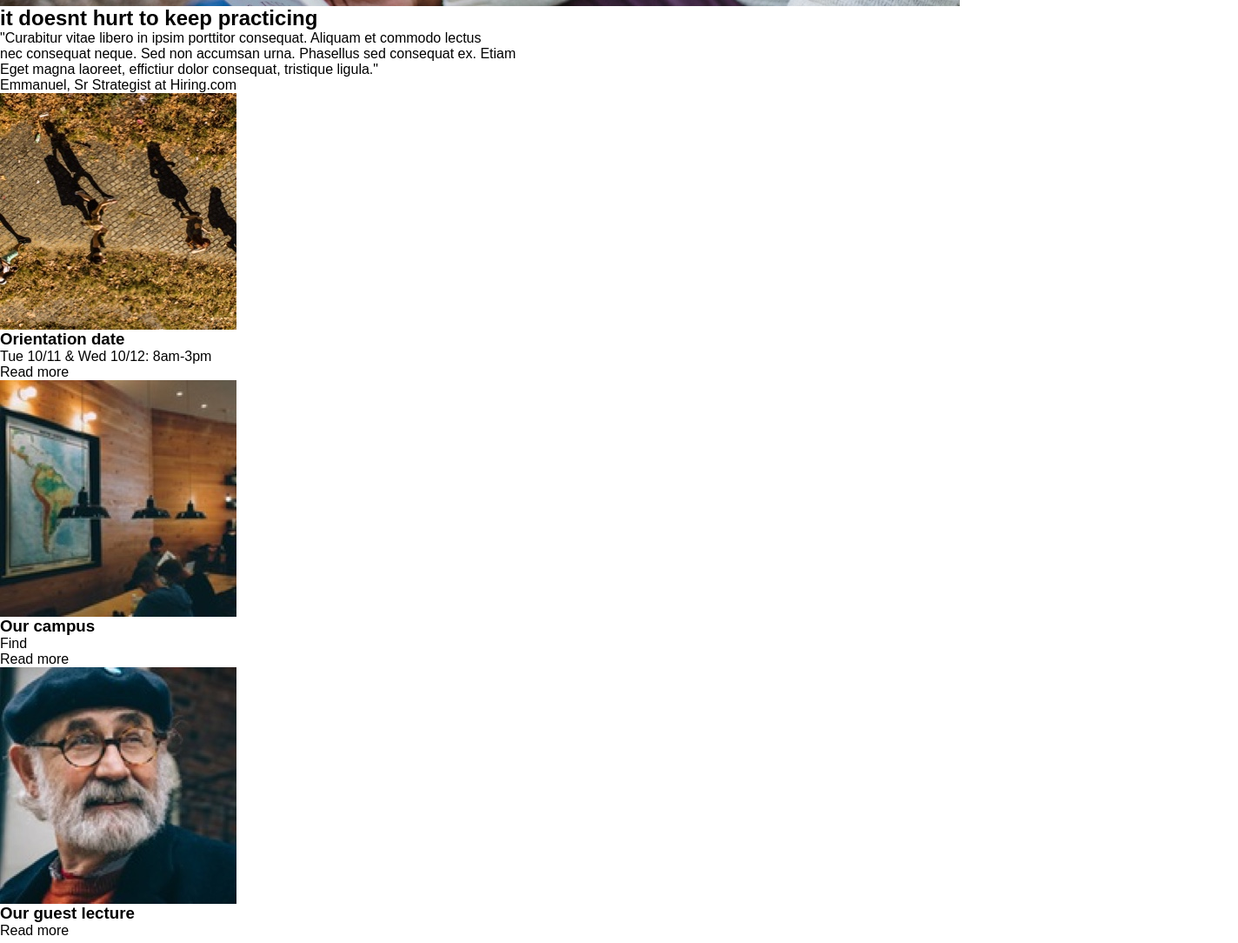
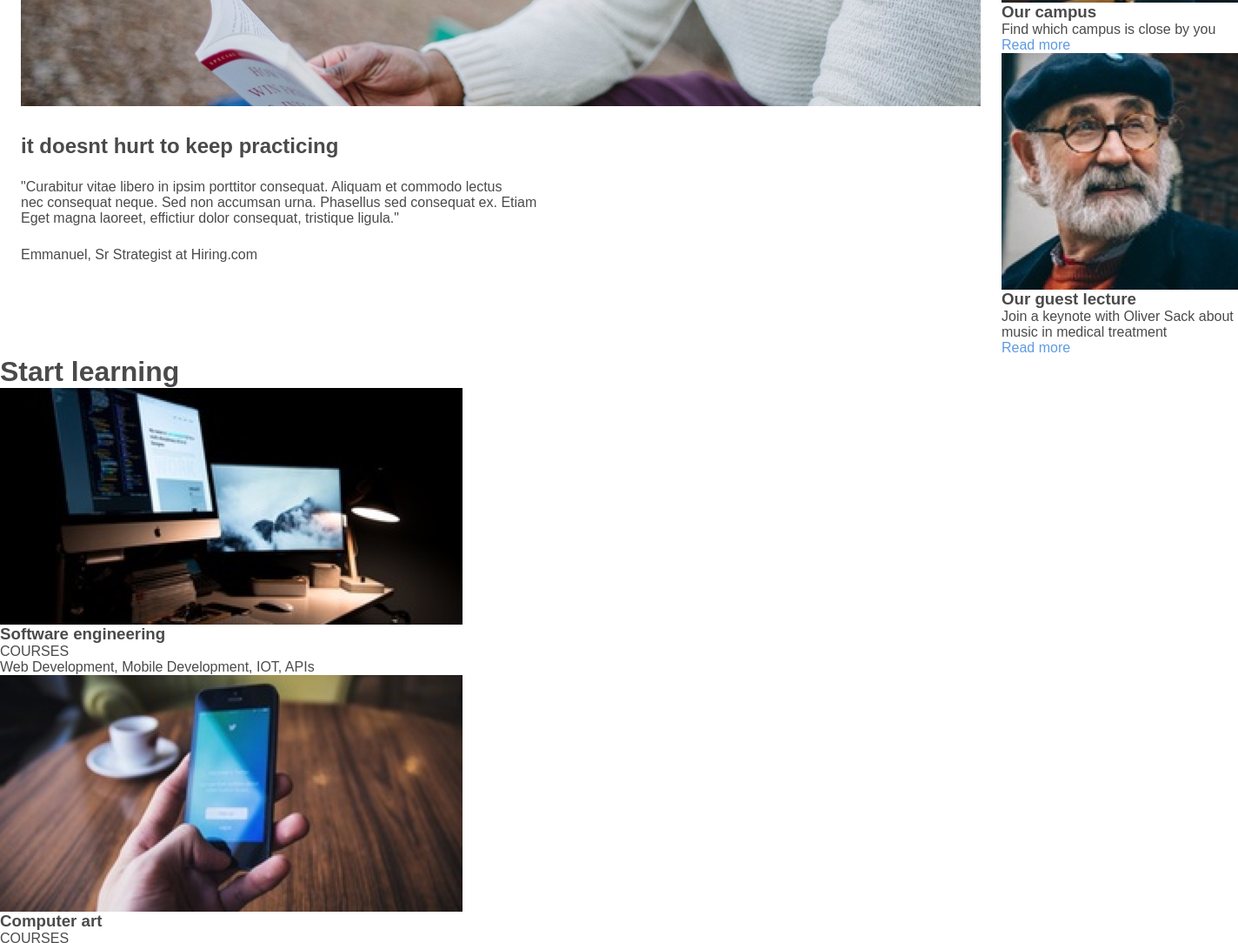
Before and after one commit to fatemeh2-0/Capstone-project, a plain HTML site: page index.html in a window 1280 px wide. Shown: the part 1178-2262 px from the top of the page at 87% size, 1424 px wide, since content can reach past the window. Drawn offline with Linux system fonts and the light colour scheme.

Commit message:
final changes

```diff
--- a/Style.css
+++ b/CSS/Style.css
@@ -147,8 +147,64 @@ button a {
 
 }
 /* Practice */
+.practice {
+  display: flex;
+  align-items: center;
+  color:#4a4a4a;
+  flex-direction: row;
+}
+
+#textimg {
+flex: 3;
+
+}
+
+#textimg img {
+margin: 32px 24px;
+}
+
+.heading {
+  font-size: 1.5rem;
+  margin: 0 0 24px 24px;
+}
+
+.parap{
+  margin: 0 0 24px 24px;
+}
+
+.parag {
+  margin: 0 0 24px 24px;
+}
+
+.catalogue {
+display: flex;
+flex-direction: column;
+}
+
+.cat1 .catalogue  {
+flex-direction: row;
+}
+
+.cat2 .catalogue {
+flex-direction: row;
+}
+
+.catalogue a {
+  text-decoration: none;
+  color: #5e9ae2;
+}
+
+/* Start learning */
+.learning {
+  color: #4a4a4a;
+}
+
+.Learnings {
+  display: flex;
+  flex-direction: column;
+}
 
 
-/* Start learning */
+
 /* Thesis */
 /* Footer */
--- a/index.html
+++ b/index.html
@@ -2,7 +2,7 @@
   <head>
     <title>Colmar Academy</title>
     <meta charset="UTF-8">
-    <link href="Style.css" type="text/css" rel="stylesheet">
+    <link href="CSS/Style.css" type="text/css" rel="stylesheet">
     <link href="https://fonts.googleapis.com/css2?family=Source+Sans+Pro:wght@200;300;400&display=swap" rel="stylesheet">
   </head>
 
@@ -35,43 +35,48 @@
       </div>
     </div>
     <!--Practice-->
-    <div class="">
-    <div class="">
+    <div class="practice">
+    <div id="textimg">
       <img src="Resources/images/information-main.jpg">
-      <h2> it doesnt hurt to keep practicing </h2>
-      <p>"Curabitur vitae libero in ipsim porttitor consequat. Aliquam et commodo lectus <br>
+      <h2 class="heading"> it doesnt hurt to keep practicing </h2>
+      <p class="parap">"Curabitur vitae libero in ipsim porttitor consequat. Aliquam et commodo lectus <br>
         nec consequat neque. Sed non accumsan urna. Phasellus sed consequat ex. Etiam <br>
-        Eget magna laoreet, effictiur dolor consequat, tristique ligula."
-      </p>
-      <p>Emmanuel, Sr Strategist at Hiring.com</p>
+        Eget magna laoreet, effictiur dolor consequat, tristique ligula."</p>
+      <p class="parag">Emmanuel, Sr Strategist at Hiring.com</p>
     </div>
-    <div>
-      <div>
+    <div class="catalogue">
+      <div class="cat1">
         <img src="Resources/images/information-orientation.jpg">
-        <h3>Orientation date</h3>
-        <p>Tue 10/11 & Wed 10/12: 8am-3pm</p>
-        <p>Read more</p>
       </div>
-      <div>
+        <div class="cat2">
+          <h3>Orientation date</h3>
+          <p>Tue 10/11 & Wed 10/12: 8am-3pm</p>
+          <p><a href="#"> Read more</a></p>
+        </div>
+      <div class="cat1">
         <img src="Resources/images/information-campus.jpg">
-        <h3>Our campus</h3>
-        <p>Find</p>
-        <p>Read more</p>
       </div>
-      <div>
+        <div class="cat2">
+          <h3>Our campus</h3>
+          <p>Find which campus is close by you</p>
+          <p><a href="#"> Read more</a></p>
+        </div>
+      <div class="cat1">
         <img src="Resources/images/information-guest-lecture.jpg">
-        <h3>Our guest lecture</h3>
-        <p></p>
-        <p>Read more</p>
+      </div>
+        <div class="cat2">
+          <h3>Our guest lecture</h3>
+          <p> Join a keynote with Oliver Sack about music in medical treatment</p>
+          <p> <a href="#"> Read more </a></p>
+        </div>
       </div>
     </div>
-    </div>
-    <!--Practice-->
-    <div>
+    <!--Learn-->
+    <div class="learning">
       <div>
         <h1> Start learning </h1>
       </div>
-        <div>
+        <div class="Learnings">
           <div>
             <img src="Resources/images/course-software.jpg">
             <h3>Software engineering</h3>
@@ -115,7 +120,7 @@
         <h2>Thesis Exhibit</h2>
       </div>
       <div>
-        <video> </video>
+        <video width="320" height="240" controls> <source src="Resources/videos/thesis.mp4" type="video/mp4"> </video>
         <h3>Reimagine Urban</h3>
         <p>"Curabitur vitae libero in ipsim porttitor consequat. Aliquam et commodo lectus <br>
           nec consequat neque. Sed non accumsan urna. Phasellus sed consequat ex. Etiam <br>
```
Also changed, not shown: 3 other files.
